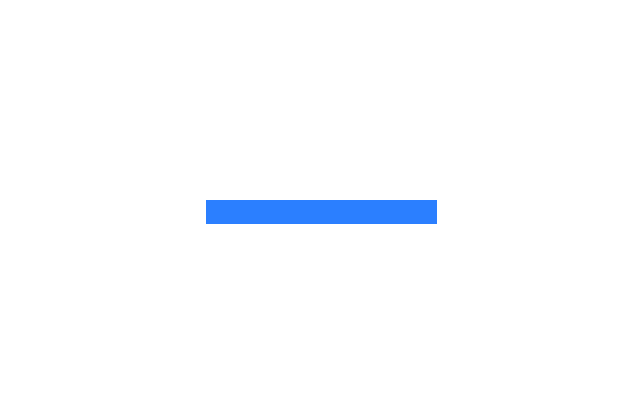
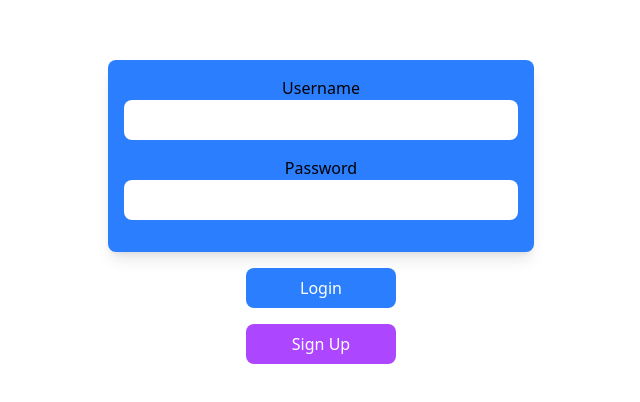
Before and after one commit to itsmeprinceyt/share-away-website, a Next.js app: page /login in a window 1280 px wide. Shown: the part 188-590 px from the top of the page, without its empty margins (319-959 px from the left). Built offline with nearby package versions, Linux system fonts and the light colour scheme.

Commit message:
1.0.1 | working login & sign up

```diff
--- a/src/app/login/page.tsx
+++ b/src/app/login/page.tsx
@@ -1,10 +1,31 @@
+import Link from "next/link"
 
-export default function Login(){
-    return(
+export default function Login() {
+    return (
         <div className="h-screen flex flex-col justify-center items-center">
-        <div className="bg-blue-500">
-            <input/>
-        </div>
+
+            <div className="bg-blue-500 flex flex-col justify-center items-center p-4 rounded-lg shadow-lg w-1/3">
+                <label>Username</label>
+                <input
+                    type="text"
+                    className="bg-white text-black p-2 rounded-lg mb-4 w-full"
+                />
+                <label>Password</label>
+                <input
+                    type="password"
+                    className="bg-white text-black p-2 rounded-lg mb-4 w-full"
+                />
+            </div>
+            <button className="bg-blue-500 text-white p-2 rounded-lg mt-4 w-[150px]">
+                Login
+            </button>
+            <Link
+                href="/sign-up"
+            >
+                <button className="bg-purple-500 text-white p-2 rounded-lg mt-4 w-[150px]">
+                    Sign Up
+                </button>
+            </Link>
         </div>
     )
 }
--- /dev/null
+++ b/src/app/sign-up/page.tsx
@@ -0,0 +1,8 @@
+export default function SignUp(){
+    return(
+
+        <div>
+            Sign Up Page
+        </div>
+    )
+}
```
